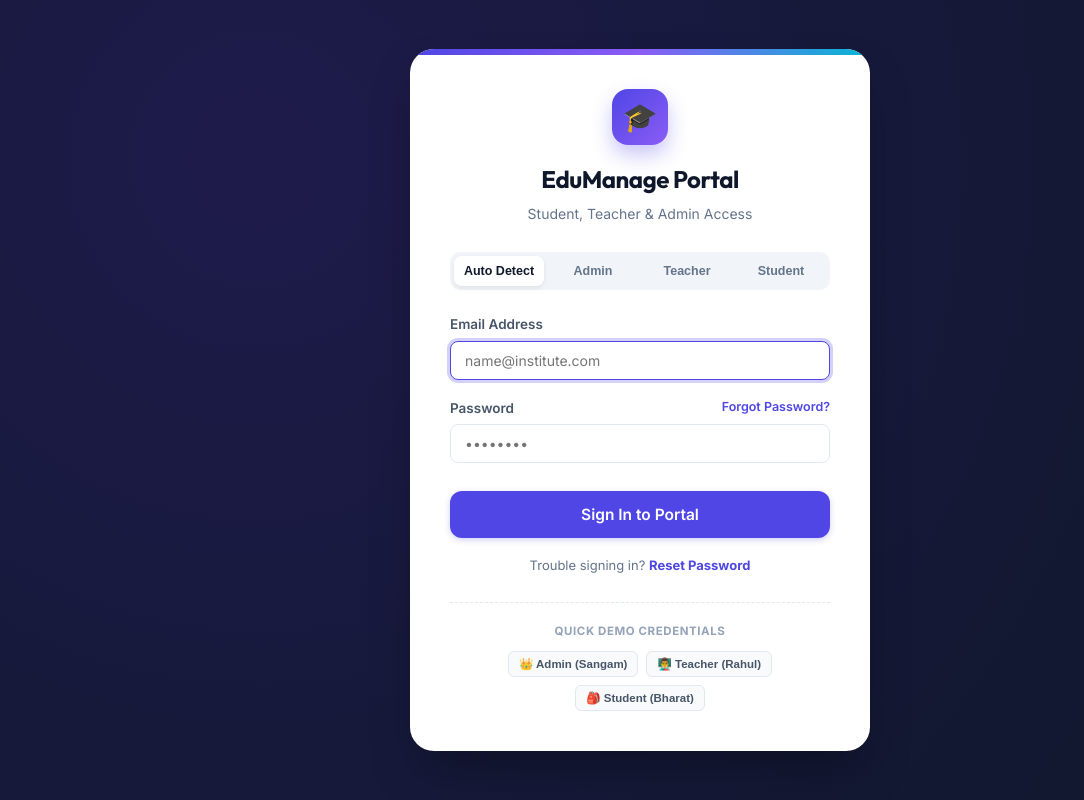
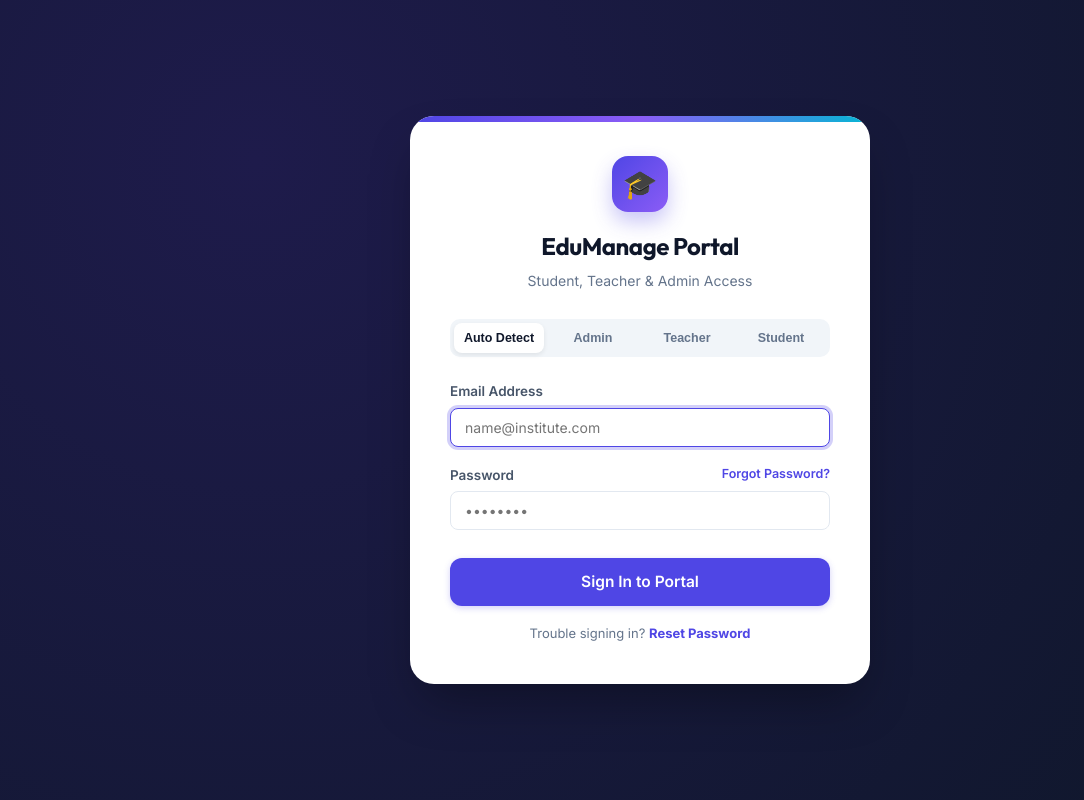
Before and after one commit to sangamkendre/student_management_system, a Flask app: page /login in a window 1280 px wide. Shown: the whole page, without its empty margins (0-1084 px from the left). Run offline with Flask 3, Linux system fonts and the light colour scheme.

Commit message:
quick login

```diff
--- a/templates/auth/login.html
+++ b/templates/auth/login.html
@@ -84,42 +84,7 @@
       color: #0f172a;
       box-shadow: 0 2px 5px rgba(0,0,0,0.08);
     }
-    .demo-accounts {
-      margin-top: 26px;
-      padding-top: 20px;
-      border-top: 1px dashed #e2e8f0;
-      text-align: center;
-    }
-    .demo-accounts p {
-      font-size: 11.5px;
-      text-transform: uppercase;
-      letter-spacing: 0.05em;
-      color: #94a3b8;
-      font-weight: 700;
-      margin-bottom: 10px;
-    }
-    .demo-chips {
-      display: flex;
-      flex-wrap: wrap;
-      gap: 8px;
-      justify-content: center;
-    }
-    .chip {
-      padding: 5px 10px;
-      font-size: 11.5px;
-      font-weight: 600;
-      border-radius: 6px;
-      background: #f8fafc;
-      border: 1px solid #e2e8f0;
-      color: #475569;
-      cursor: pointer;
-      transition: all 0.15s;
-    }
-    .chip:hover {
-      background: #eef2ff;
-      border-color: #c7d2fe;
-      color: #4338ca;
-    }
+
     @media (max-width: 480px) {
       body {
         padding: 14px 10px;
@@ -195,20 +160,6 @@
       </div>
     </form>
 
-    <div class="demo-accounts">
-      <p>Quick Demo Credentials</p>
-      <div class="demo-chips">
-        <button type="button" class="chip" onclick="fillCreds('sangamkendre51@gmail.com', 'tiger$333', 'admin')">
-          👑 Admin (Sangam)
-        </button>
-        <button type="button" class="chip" onclick="fillCreds('rahul@institute.com', 'password123', 'teacher')">
-          👨‍🏫 Teacher (Rahul)
-        </button>
-        <button type="button" class="chip" onclick="fillCreds('bharat@gmail.com', 'student123', 'student')">
-          🎒 Student (Bharat)
-        </button>
-      </div>
-    </div>
   </div>
 
   <script>
@@ -217,15 +168,6 @@
       document.querySelectorAll('.role-tab-btn').forEach(b => b.classList.remove('active'));
       btn.classList.add('active');
     }
-
-    function fillCreds(email, pass, role) {
-      document.getElementById('email').value = email;
-      document.getElementById('password').value = pass;
-      document.getElementById('roleInput').value = role;
-      document.querySelectorAll('.role-tab-btn').forEach(b => {
-        b.classList.toggle('active', b.textContent.toLowerCase().includes(role));
-      });
-    }
   </script>
 </body>
 </html>
```
Also changed, not shown: templates/auth/forgot_password.html (+1 -58 lines).
